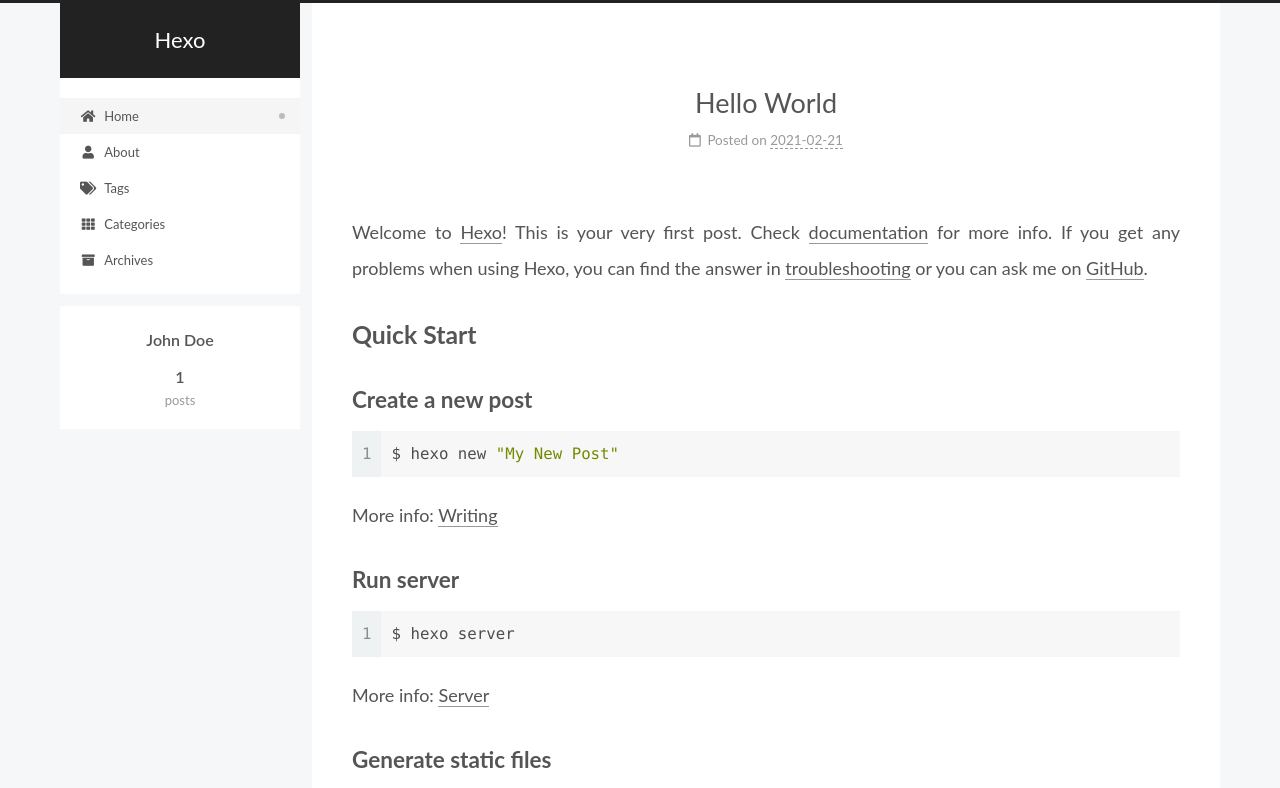
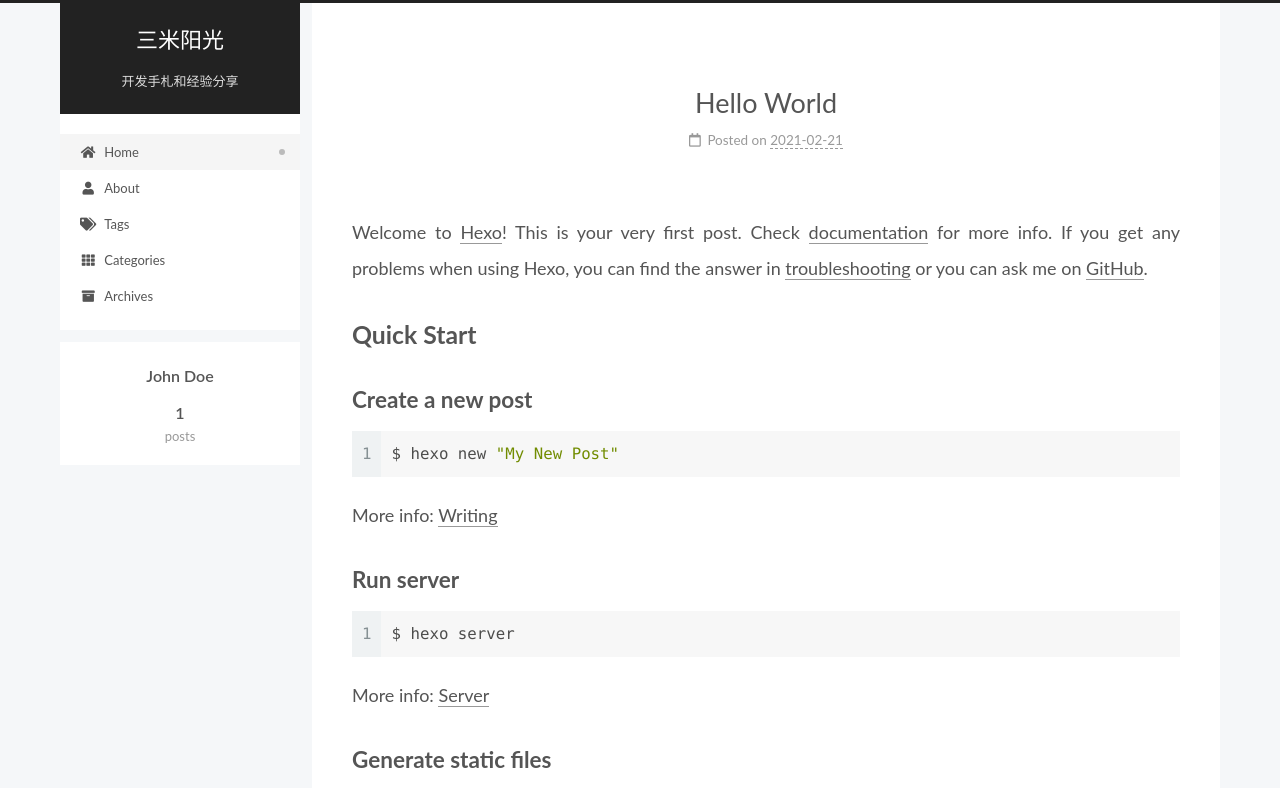
Before and after one commit to joygto/joygto.github.io, a plain HTML site: page index.html in a window 1280 px wide. Shown: the top 788 px of the page. Drawn offline with Linux system fonts and the light colour scheme.

Commit message:
Site updated: 2021-02-21 11:33:56

```diff
--- a/index.html
+++ b/index.html
@@ -21,9 +21,9 @@
   </script>
 
   <meta property="og:type" content="website">
-<meta property="og:title" content="Hexo">
+<meta property="og:title" content="三米阳光">
 <meta property="og:url" content="http://example.com/index.html">
-<meta property="og:site_name" content="Hexo">
+<meta property="og:site_name" content="三米阳光">
 <meta property="og:locale" content="en_US">
 <meta property="article:author" content="John Doe">
 <meta name="twitter:card" content="summary">
@@ -41,7 +41,7 @@
   };
 </script>
 
-  <title>Hexo</title>
+  <title>三米阳光</title>
 
 
 
@@ -92,9 +92,10 @@
 
     <a href="/" class="brand" rel="start">
       <span class="logo-line-before"><i></i></span>
-      <h1 class="site-title">Hexo</h1>
+      <h1 class="site-title">三米阳光</h1>
       <span class="logo-line-after"><i></i></span>
     </a>
+      <p class="site-subtitle" itemprop="description">开发手札和经验分享</p>
   </div>
 
   <div class="site-nav-right">
@@ -169,7 +170,7 @@
     </span>
 
     <span hidden itemprop="publisher" itemscope itemtype="http://schema.org/Organization">
-      <meta itemprop="name" content="Hexo">
+      <meta itemprop="name" content="三米阳光">
     </span>
       <header class="post-header">
         <h2 class="post-title" itemprop="name headline">
```
Also changed, not shown: 2021/02/21/hello-world/index.html (+5 -4 lines), archives/2021/02/index.html (+5 -4 lines), archives/2021/index.html (+5 -4 lines), archives/index.html (+5 -4 lines).
